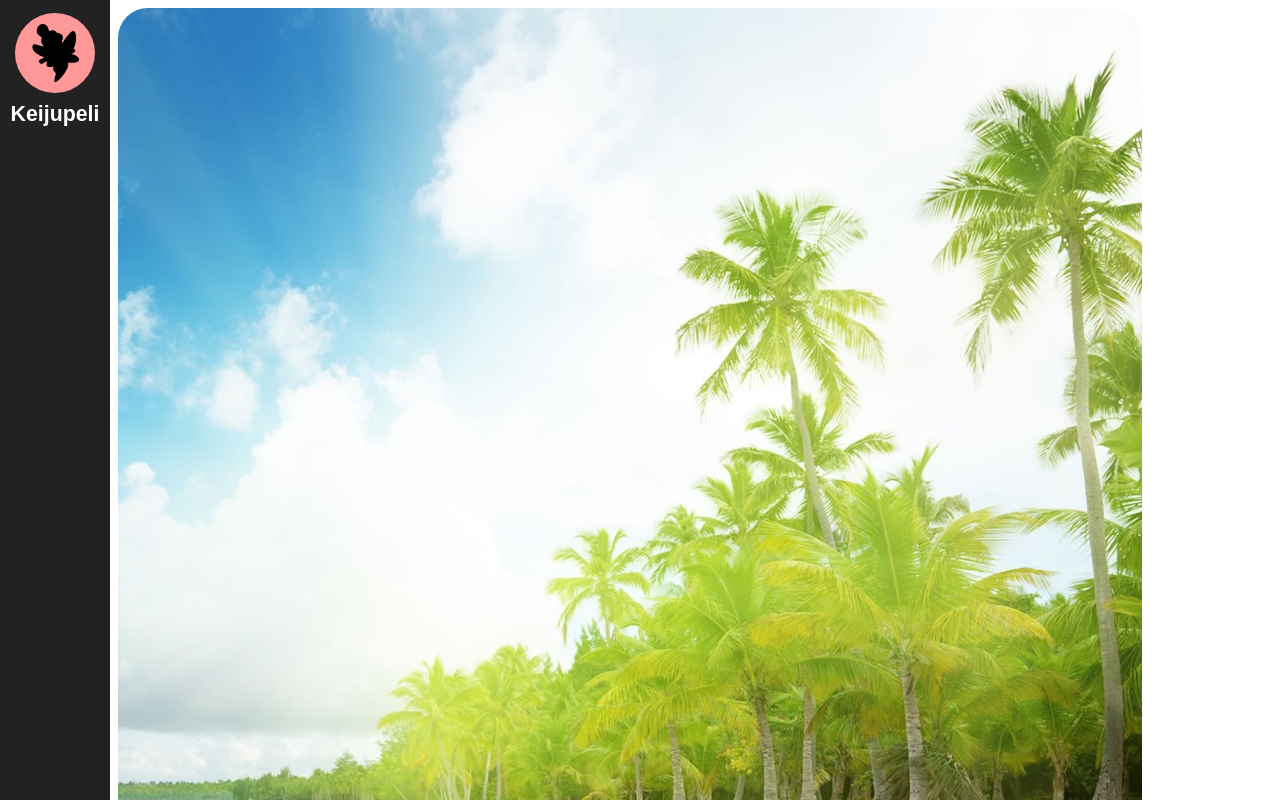
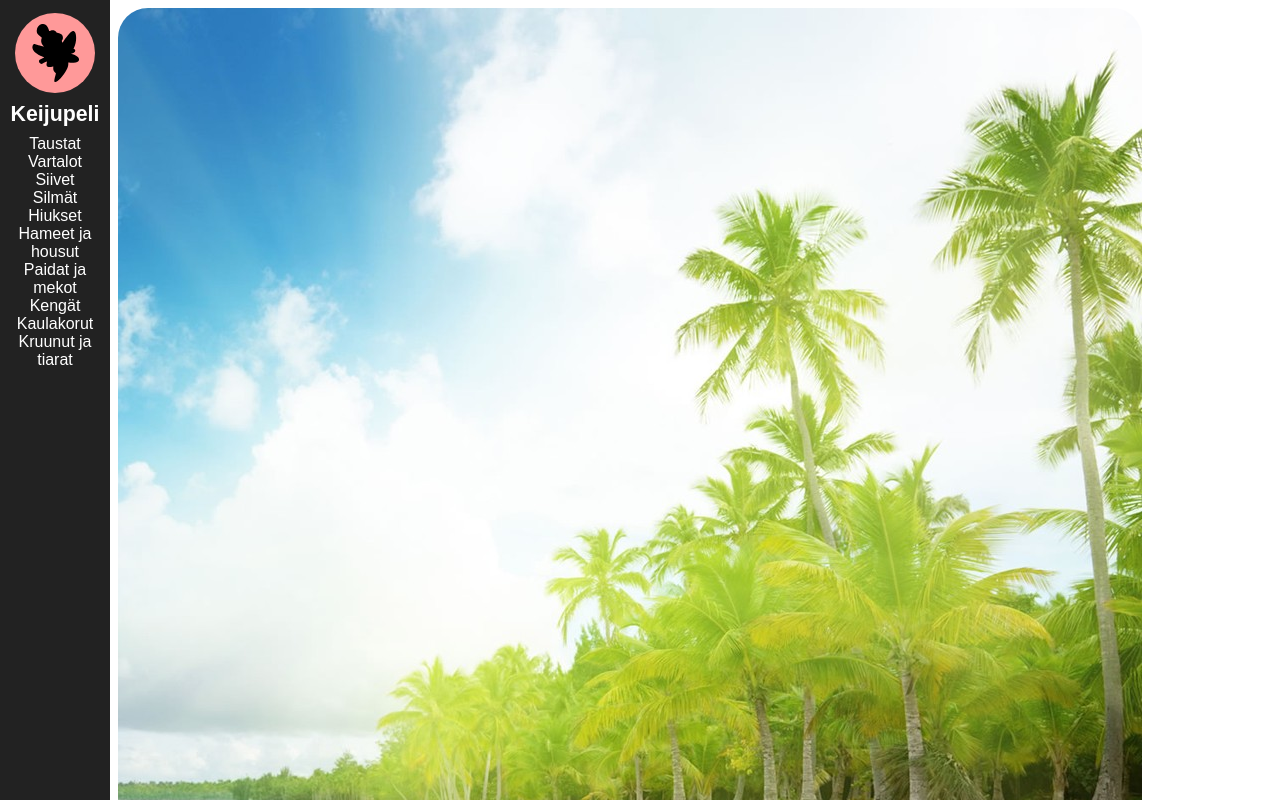
Before and after one commit to pomeranssi/keijupeli, a React (Create React App) app in the folder keijupeli/: page / in a window 1280 px wide. Built offline with nearby package versions, Linux system fonts and the light colour scheme.

Commit message:
Added items and categories

```diff
--- /dev/null
+++ b/keijupeli/src/game/ItemSelector.tsx
@@ -0,0 +1,13 @@
+import * as React from 'react'
+import items from './items'
+import './ItemSelector.css'
+
+export default class ItemSelector extends React.Component<{}, null> {
+    render() {
+        return (
+            <div className="Items">
+                {items.map(i => <div>{i.title}</div>)}
+            </div>
+        )
+    }
+}
--- /dev/null
+++ b/keijupeli/src/game/items.ts
@@ -0,0 +1,142 @@
+export interface Category {
+    readonly title: string,
+    readonly type: string,
+    readonly items: Array<Item>
+}
+
+export interface Item {
+    readonly img: string,
+    readonly left: number,
+    readonly top: number
+    readonly className?: string,
+    readonly zIndex?: number
+}
+
+const items: Array<Category> = [
+    {
+        title: 'Taustat',
+        type: 'background',
+        items: [
+            { img: 'bg-castle.jpg', left: 0, top: 0 },
+            { img: 'bg-beach.jpg', left: 0, top: 0, className: 'default' },
+            { img: 'bg-snow.jpg', left: 0, top: 0 },
+            { img: 'bg-castle-carrots.jpg', left: 0, top: 0 },
+            { img: 'bg-ocean.jpg', left: 0, top: 0 }
+        ]
+    },
+    {
+        title: 'Vartalot',
+        type: 'body',
+        items: [
+            { img: 'girl-white.png', left: 336, top: 198, className: 'default' },
+            { img: 'girl-latino.png', left: 336, top: 198 }
+        ]
+    },
+    {
+        title: 'Siivet',
+        type: 'wings',
+        items: [
+            { img: 'wings-pink.png', left: 25, top: 29 },
+            { img: 'wings-pink2.png', left: 50, top: 140 },
+            { img: 'wings-pink3.png', left: 50, top: 140 },
+            { img: 'wings-red.png', left: 106, top: 146 },
+            { img: 'wings-bw.png', left: 244, top: 249 }
+        ]
+    },
+    {
+        title: 'Silmät',
+        type: 'eyes',
+        items: [
+            { img: 'eyes-blue.png', left: 419, top: 310, className: 'default' },
+            { img: 'eyes-green.png', left: 419, top: 310 },
+            { img: 'eyes-brightgreen.png', left: 419, top: 310 },
+            { img: 'eyes-brown.png', left: 419, top: 310 },
+            { img: 'eyes-pink.png', left: 419, top: 310 },
+            { img: 'eyes-yellow.png', left: 419, top: 310 },
+            { img: 'eyes-red.png', left: 419, top: 310 },
+            { img: 'eyes-purple.png', left: 419, top: 310 },
+            { img: 'eyes-orange.png', left: 419, top: 310 }
+        ]
+    },
+    {
+        title: 'Hiukset',
+        type: 'hair',
+        items: [
+            { img: 'hair-orig.png', left: 335, top: 150, className: 'default' },
+            { img: 'hair-yellow.png', left: 329, top: 148 },
+            { img: 'hair-elsa.png', left: 369, top: 166 },
+            { img: 'hair-brown.png', left: 366, top: 188 },
+            { img: 'hair-pink-short.png', left: 373, top: 191 },
+            { img: 'hair-pink-long.png', left: 247, top: 171, zIndex: 45 },
+            { img: 'hair-black.png', left: 352, top: 169 }
+        ]
+    },
+    {
+        title: 'Hameet ja housut',
+        type: 'leg',
+        items: [
+            { img: 'skirt-red.png', left: 421, top: 529 },
+            { img: 'skirt-pink.png', left: 397, top: 534 },
+            { img: 'skirt-orange.png', left: 322, top: 530 },
+            { img: 'jeans-blue.png', left: 370, top: 545 },
+            { img: 'mermaid-tail.png', left: 290, top: 529 },
+            { img: 'pants-colorful.png', left: 371, top: 541 }
+        ]
+    },
+    {
+        title: 'Paidat ja mekot',
+        type: 'chest',
+        items: [
+            { img: 'dress-blue.png', left: 439, top: 406 },
+            { img: 'dress-redblue.png', left: 353, top: 326 },
+            { img: 'dress-yellow.png', left: 247, top: 412 },
+            { img: 'dress-yellow2.png', left: 287, top: 411 },
+            { img: 'dress-yellow-white.png', left: 223, top: 345 },
+            { img: 'dress-heart.png', left: 387, top: 413 },
+            { img: 'dress-elsa.png', left: 287, top: 422 },
+            { img: 'dress-dots.png', left: 348, top: 401 },
+            { img: 'dress-dotty.png', left: 352, top: 417 },
+            { img: 'dress-lilac-yellow.png', left: 278, top: 416 },
+            { img: 'dress-long-side.png', left: 317, top: 415 },
+            { img: 'jacket-black.png', left: 374, top: 401 },
+            { img: 'mermaid-bra.png', left: 443, top: 448 }
+        ]
+    },
+    {
+        title: 'Kengät',
+        type: 'shoes',
+        items: [
+            { img: 'shoes-blue.png', left: 373, top: 888, className: 'default' },
+            { img: 'shoes-yellow.png', left: 369, top: 872 },
+            { img: 'shoes-yellow2.png', left: 371, top: 872 },
+            { img: 'shoes-black.png', left: 372, top: 904 },
+            { img: 'shoes-whiteblack.png', left: 372, top: 732 },
+            { img: 'shoes-brown.png', left: 372, top: 888 }
+        ]
+    },
+    {
+        title: 'Kaulakorut',
+        type: 'necklace',
+        items: [
+            { img: 'necklace-white.png', left: 469, top: 412 },
+            { img: 'necklace-white2.png', left: 469, top: 412 },
+            { img: 'necklace-yellow.png', left: 462, top: 413 },
+            { img: 'necklace-blue.png', left: 466, top: 411 },
+            { img: 'necklace-many-black.png', left: 454, top: 411 },
+            { img: 'necklace-stone.png', left: 466, top: 415 },
+            { img: 'necklace-pink.png', left: 469, top: 410 }
+        ]
+    },
+    {
+        title: 'Kruunut ja tiarat',
+        type: 'crown',
+        items: [
+            { img: 'tiara-yellow.png', left: 383, top: 201 },
+            { img: 'crown-yellow.png', left: 377, top: 124 },
+            { img: 'crown-hearts.png', left: 381, top: 98 },
+            { img: 'hat-colorful.png', left: 266, top: 140 }
+        ]
+    }
+]
+
+export default items
--- a/keijupeli/src/layout/ToolBar.tsx
+++ b/keijupeli/src/layout/ToolBar.tsx
@@ -1,4 +1,5 @@
 import * as React from 'react'
+import ItemSelector from '../game/ItemSelector'
 import './ToolBar.css'
 
 const logo = require('./images/fairy.svg')
@@ -12,6 +13,7 @@ export default class ToolBar extends React.Component<{}, null> {
                         <img src={logo} className="App-logo" alt="logo" />
                     </div>
                     <h1>Keijupeli</h1>
+                    <ItemSelector />
                 </div>
             </div>
         )
```
Also changed, not shown: keijupeli/src/game/ItemSelector.css (added).
